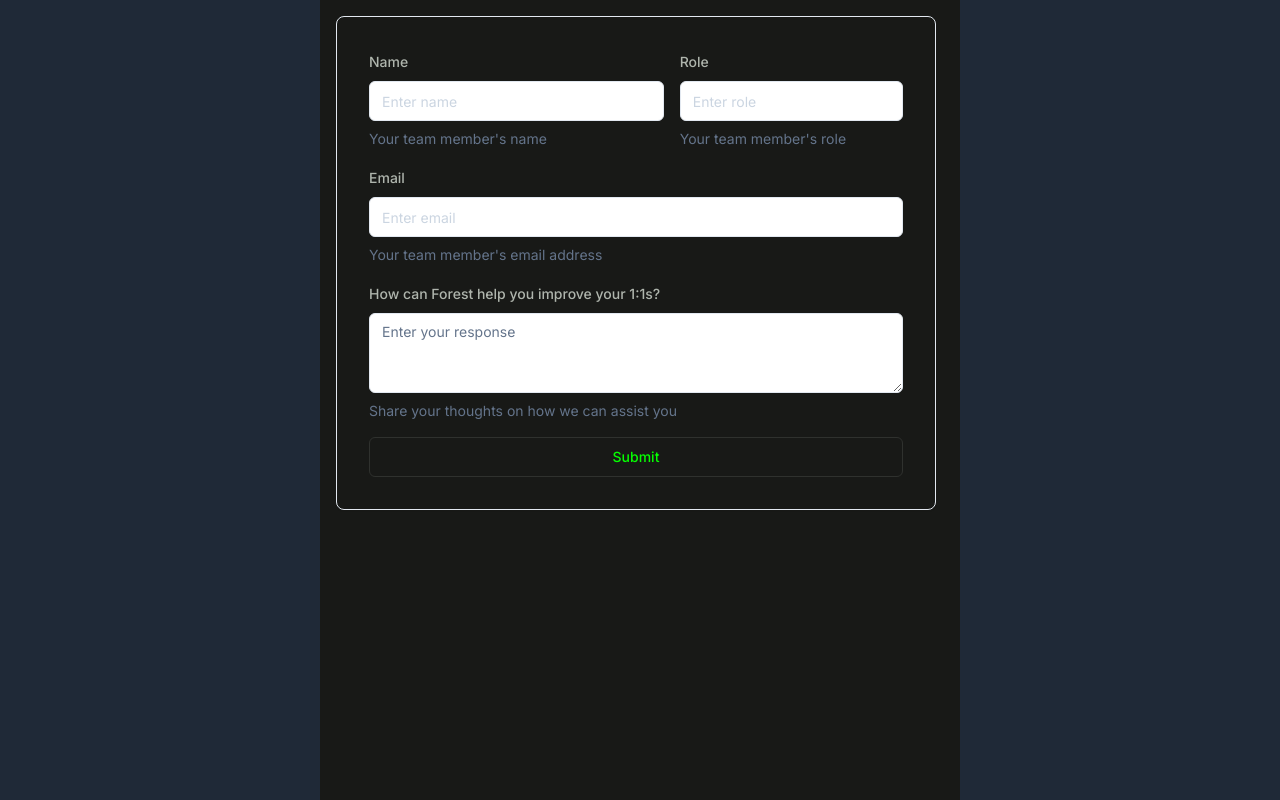
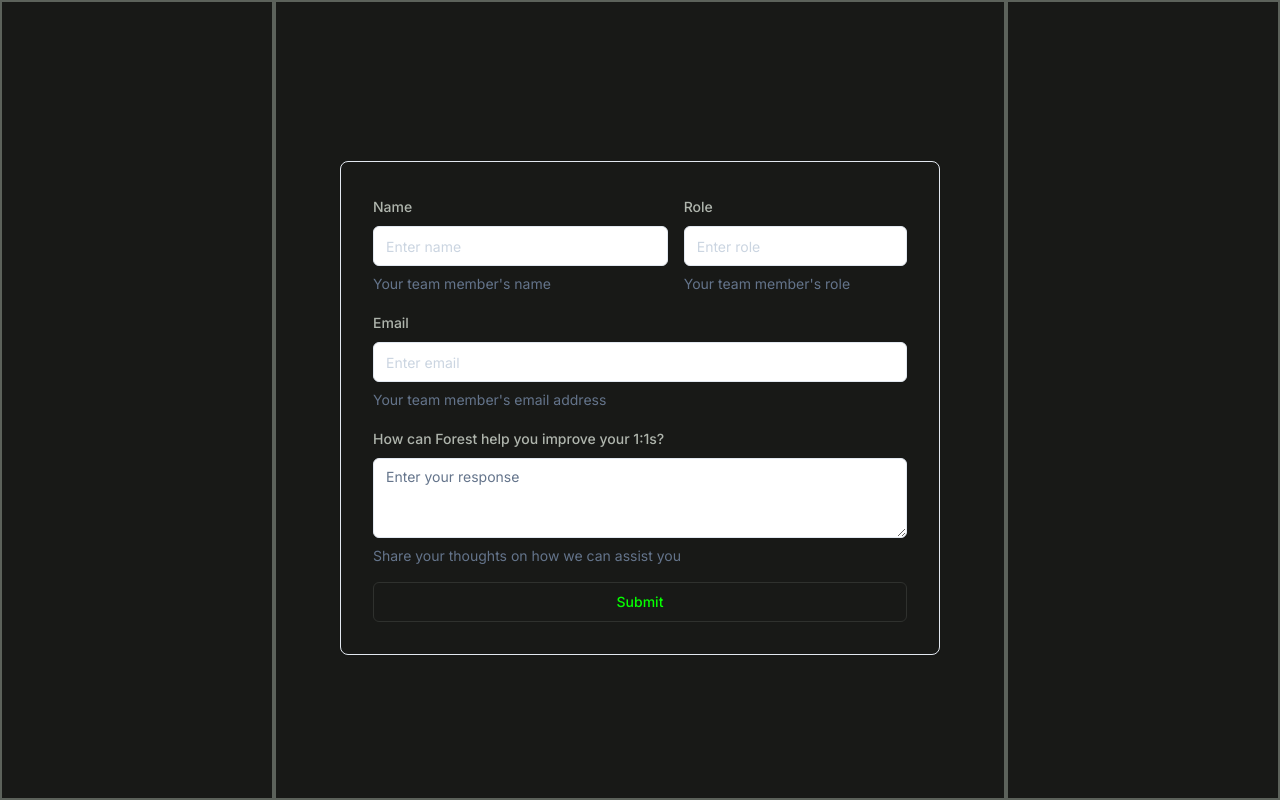
Before and after one commit to toastts/forest, a Next.js app: page /setup in a window 1280 px wide. Built offline with nearby package versions, Linux system fonts and the light colour scheme.

Commit message:
finished up minor styling fixes

```diff
--- /dev/null
+++ b/app/(app)/layout.tsx
@@ -0,0 +1,25 @@
+import "../globals.css";
+
+
+export default function AppLayout({
+  children,
+}: Readonly<{
+  children: React.ReactNode;
+}>) {
+  //TODO: handle sidebars and layout properly
+  return (
+    <div className="flex flex-row min-h-screen flex-nowrap justify-between">
+      <div className="w-1/3 text-white p-4 border-2 border-dark-border-primary">
+        {/* Left Sidebar Content */}
+      </div>
+
+      <div className="w-2/3 flex-grow p-16 border-2 border-dark-border-primary">
+        {children}
+      </div>
+
+      <div className="w-1/3 text-white p-4 border-2 border-dark-border-primary">
+        {/* Right Sidebar Content */}
+      </div>
+    </div>
+  );
+}
--- a/app/setup/page.tsx
+++ b/app/(app)/setup/page.tsx
@@ -4,6 +4,7 @@ import * as React from 'react';
 import { useState } from 'react';
 import UserOnboardForm from '@/components/UserOnboardForm';
 import TeamOnboardForm from '@/components/TeamOnboardForm';
+import { Card, CardHeader, CardTitle, CardDescription } from '@/components/ui/card';
 
 interface CombinedFormValues {
   userForm: {
@@ -37,9 +38,22 @@ export default function SetupPage() {
   };
 
   return (
-    <div className="setup-page">
-      {step === 1 && <UserOnboardForm onSubmit={handleUserFormSubmit} />}
-      {step === 2 && <TeamOnboardForm onSubmit={handleTeamFormSubmit} />}
+    <div className="w-full h-full flex flex-col items-center justify-center">
+      {step == 2 &&
+      <Card className="w-[600px] bg-background-primary p-8">
+        <CardHeader>
+          <CardDescription>
+            Let's get your team and meetings set up in Forest. We're trying to let you sync your calendar but for now you have to do it manually like a loser.
+          </CardDescription>
+        </CardHeader>
+      </Card>
+    }
+      <Card className="w-[600px] bg-background-primary p-8 mt-4">
+        {step === 1 ?
+          <UserOnboardForm onSubmit={handleUserFormSubmit} />
+          :
+          <TeamOnboardForm onSubmit={handleTeamFormSubmit} />}
+      </Card>
     </div>
   );
 }
--- a/app/layout.tsx
+++ b/app/layout.tsx
@@ -3,14 +3,6 @@ import { Inter } from "next/font/google";
 import "./globals.css";
 
 const inter = Inter({ subsets: ["latin"] });
-/*
-const font = Font({
-  src: "./fonts/Inter-Regular.ttf",
-  weight: "400",
-  style: "normal",
-});
-
-*/
 
 export const metadata: Metadata = {
   title: "Forest",
@@ -24,17 +16,7 @@ export default function RootLayout({
 }>) {
   return (
     <html lang="en">
-      <body className={`${inter.className} flex min-h-screen`}>
-        <aside className="w-1/4 bg-gray-800 text-white p-4">
-          {/* Left Sidebar Content */}
-        </aside>
-        <main className="flex-1 p-4">
-          {children}
-        </main>
-        <aside className="w-1/4 bg-gray-800 text-white p-4">
-          {/* Right Sidebar Content */}
-        </aside>
-      </body>
+      <body className={inter.className}>{children}</body>
     </html>
   );
 }
--- a/components/TeamOnboardForm.tsx
+++ b/components/TeamOnboardForm.tsx
@@ -5,7 +5,6 @@ import { useState } from 'react';
 import { useForm, Controller } from 'react-hook-form';
 import { Button } from '@/components/ui/button';
 import { Input } from '@/components/ui/input';
-import { Card } from '@/components/ui/card';
 import { Form, FormItem, FormLabel, FormControl, FormDescription, FormMessage } from '@/components/ui/form';
 import { zodResolver } from '@hookform/resolvers/zod';
 import { z } from 'zod';
@@ -48,7 +47,6 @@ export default function TeamOnboardForm({ onSubmit }: TeamOnboardFormProps) {
   });
 
   return (
-    <Card className="w-[600px] bg-background-primary p-8">
     <Form {...form}>
       <form onSubmit={form.handleSubmit(onSubmit)} className="space-y-4">
         <div className="flex space-x-4">
@@ -170,6 +168,5 @@ export default function TeamOnboardForm({ onSubmit }: TeamOnboardFormProps) {
         </Button>
       </form>
     </Form>
-    </Card>
   );
 }
--- a/components/UserOnboardForm.tsx
+++ b/components/UserOnboardForm.tsx
@@ -4,7 +4,6 @@ import * as React from 'react';
 import { useForm, Controller } from 'react-hook-form';
 import { Button } from '@/components/ui/button';
 import { Input } from '@/components/ui/input';
-import { Card } from '@/components/ui/card';
 import { Form, FormItem, FormLabel, FormControl, FormDescription, FormMessage } from '@/components/ui/form';
 import { zodResolver } from '@hookform/resolvers/zod';
 import { z } from 'zod';
@@ -40,7 +39,6 @@ export default function UserOnboardForm({ onSubmit }: UserOnboardFormProps) {
   });
 
   return (
-    <Card className="w-[600px] bg-background-primary p-8">
       <Form {...form}>
         <form onSubmit={form.handleSubmit(onSubmit)} className="space-y-4">
           <div className="flex space-x-4">
@@ -100,6 +98,5 @@ export default function UserOnboardForm({ onSubmit }: UserOnboardFormProps) {
           </Button>
         </form>
       </Form>
-    </Card>
   );
 }
```
Lines whose indentation alone changed are shown as unchanged.
